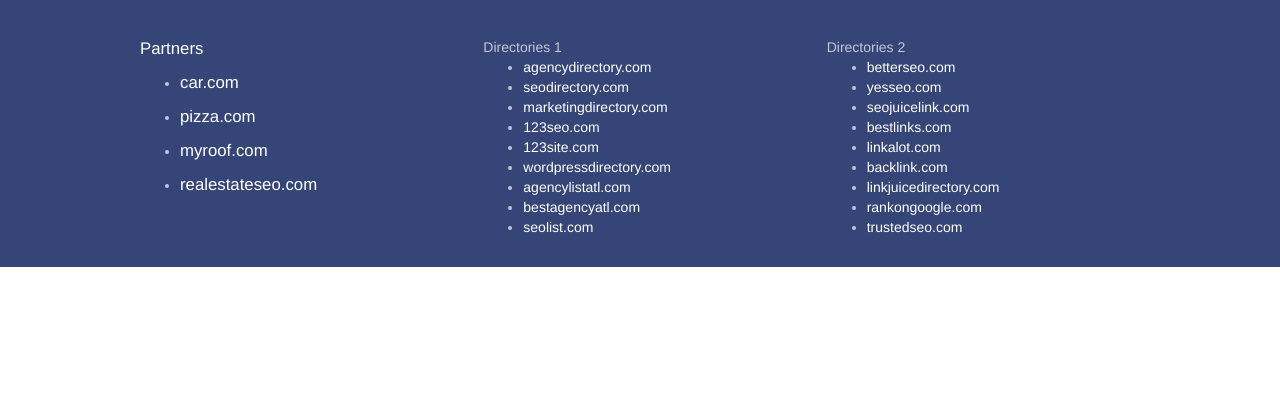
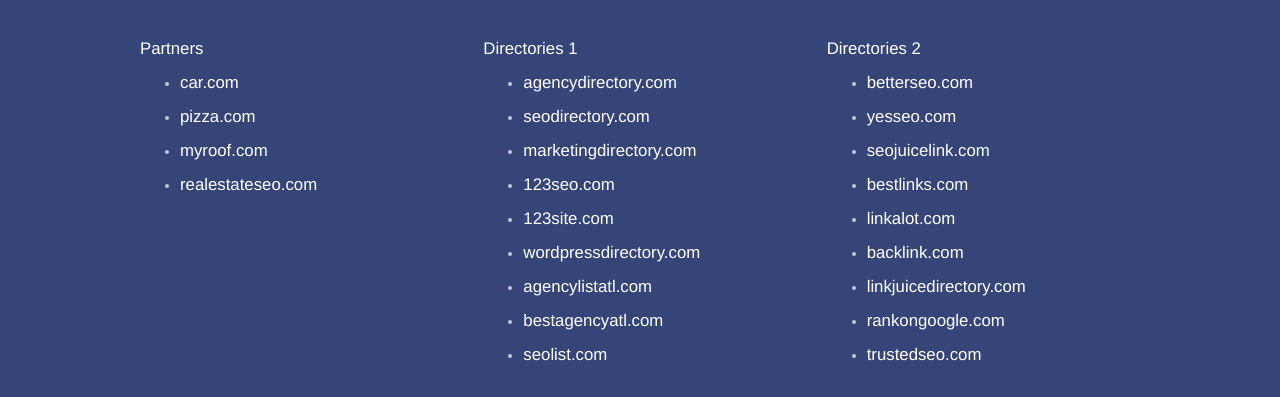
Before and after one commit to EP3mike/P4-Optimization, a plain HTML site: page index.html in a window 1280 px wide. Shown: the part 3615-4012 px from the top of the page. Before the commit the page ends 3882 px from the top, so only its background shows below. Drawn offline with Linux system fonts and the light colour scheme.

Commit message:
bigger footer links, preload web fonts fix

```diff
--- a/index.html
+++ b/index.html
@@ -6,6 +6,8 @@
     <meta name="description" content="I'm Mike a freelance Web Developer based in Atlanta,GA! Hire me for any web design or logo need">
     <meta name="viewport" content="width=device-width, initial-scale=1.0, viewport-fit=cover">
     <link rel="shortcut icon" type="image/png" href="favicon.jpg">
+
+	<link rel="preload" as="font">
 
 	<link rel="stylesheet" type="text/css" href="./css/bootstrap.css">
 	<link rel="stylesheet" type="text/css" href="style.css">
@@ -280,31 +282,31 @@
 							</ul>
 					</div>
 					<div class="col-sm-4">
-						Directories 1
+						<p class="white">Directories 1</p>
 						<ul>
-							<li><a class="white" href="agencydirectory.com">agencydirectory.com</a></li>
-							<li><a class="white" href="seodirectory.com">seodirectory.com</a></li>
-							<li><a class="white" href="marketingdirectory.com">marketingdirectory.com</a></li>
-							<li><a class="white" href="123seo.com">123seo.com</a></li>
-							<li><a class="white" href="123site.com">123site.com</a></li>
-							<li><a class="white" href="wordpressdirectory.com">wordpressdirectory.com</a></li>
-							<li><a class="white" href="agencylistatl.com">agencylistatl.com</a></li>
-							<li><a class="white" href="bestagencyatl.com">bestagencyatl.com</a></li>
-							<li><a class="white" href="seolist.com">seolist.com</a></li>
+							<li><a href="agencydirectory.com"><p class="white">agencydirectory.com</p></a></li>
+							<li><a href="seodirectory.com"><p class="white">seodirectory.com</p></a></li>
+							<li><a href="marketingdirectory.com"><p class="white">marketingdirectory.com</p></a></li>
+							<li><a href="123seo.com"><p class="white">123seo.com</p></a></li>
+							<li><a href="123site.com"><p class="white">123site.com</p></a></li>
+							<li><a href="wordpressdirectory.com"><p class="white">wordpressdirectory.com</p></a></li>
+							<li><a href="agencylistatl.com"><p class="white">agencylistatl.com</p></a></li>
+							<li><a href="bestagencyatl.com"><p class="white">bestagencyatl.com</p></a></li>
+							<li><a href="seolist.com"><p class="white">seolist.com</p></a></li>
 						</ul>
 					</div>
 					<div class="col-sm-4">
-						Directories 2
+						<p class="white">Directories 2</p>
 						<ul>
-							<li><a class="white" href="betterseo.com">betterseo.com</a></li>
-							<li><a class="white" href="yesseo.com">yesseo.com</a></li>
-							<li><a class="white" href="seojuicelink.com">seojuicelink.com</a></li>
-							<li><a class="white" href="bestlinks.com">bestlinks.com</a></li>
-							<li><a class="white" href="linkalot.com">linkalot.com</a></li>
-							<li><a class="white" href="backlink.com">backlink.com</a></li>
-							<li><a class="white" href="linkjuicedirectory.com">linkjuicedirectory.com</a></li>
-							<li><a class="white" href="rankongoogle.com">rankongoogle.com</a></li>
-							<li><a class="white" href="trustedseo.com">trustedseo.com</a></li>
+							<li><a href="betterseo.com"><p class="white">betterseo.com</p></a></li>
+							<li><a href="yesseo.com"><p class="white">yesseo.com</p></a></li>
+							<li><a href="seojuicelink.com"><p class="white">seojuicelink.com</p></a></li>
+							<li><a href="bestlinks.com"><p class="white">bestlinks.com</p></a></li>
+							<li><a href="linkalot.com"><p class="white">linkalot.com</p></a></li>
+							<li><a href="backlink.com"><p class="white">backlink.com</p></a></li>
+							<li><a href="linkjuicedirectory.com"><p class="white">linkjuicedirectory.com</p></a></li>
+							<li><a href="rankongoogle.com"><p class="white">rankongoogle.com</p></a></li>
+							<li><a href="trustedseo.com"><p class="white">trustedseo.com</p></a></li>
 						</ul>
 					</div>
 				</div>
```
Also changed, not shown: page2.html (+2 -0 lines).
